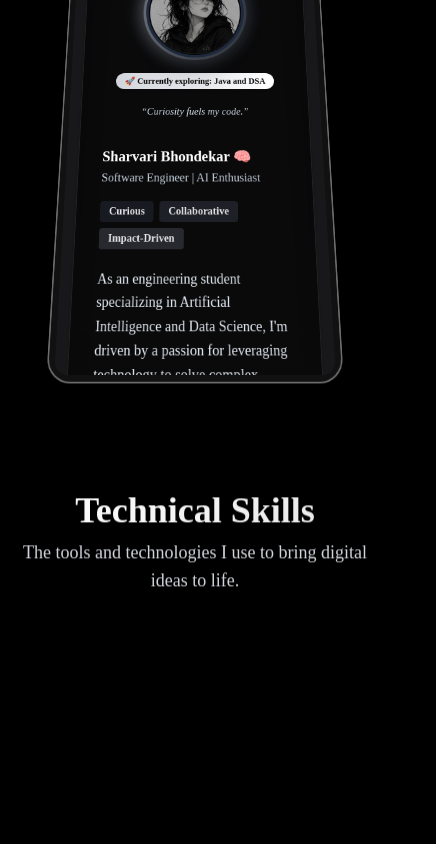
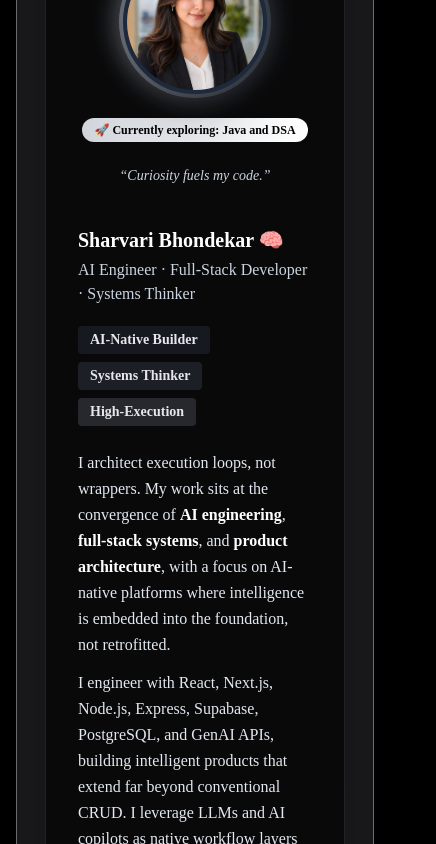
Before and after one commit to sharvarianand/Portfolio, a Next.js app: page / in a window 390 px wide. Shown: the part 1156-2000 px from the top of the page, 436 px wide, since content can reach past the window. Built offline with nearby package versions, Linux system fonts and the light colour scheme.

Commit message:
Update about section copy, add internship experiences, and refactor mobile scroll behavior

```diff
--- a/components/AboutSection.tsx
+++ b/components/AboutSection.tsx
@@ -2,7 +2,7 @@
 import React, { useState } from 'react';
 import { motion } from 'framer-motion';
 import Image from 'next/image';
-import { FaMapMarkerAlt, FaEnvelope, FaFileAlt } from 'react-icons/fa';
+import { FaMapMarkerAlt, FaEnvelope, FaFileAlt, FaBriefcase } from 'react-icons/fa';
 import ResumeModal from './ResumeModal';
 import { GlowingEffect } from './ui/glowing-effect';
 
@@ -43,7 +43,7 @@ const AboutSection = () => {
                 {/* Photo container */}
                 <div className="relative w-full h-full rounded-full overflow-hidden shadow-2xl border-4 border-white dark:border-slate-800 hover:scale-105 hover:rotate-2 transition-all duration-300 bg-white dark:bg-slate-800">
                   <Image
-                    src="/photo.jpg"
+                    src="/photo.jpeg"
                     alt="Sharvari Bhondekar"
                     width={400}
                     height={400}
@@ -62,39 +62,47 @@ const AboutSection = () => {
             <div className="flex-1 flex flex-col gap-3 justify-center text-left">
               <div className="flex flex-col items-start mb-2">
                 <span className="text-xl font-bold text-slate-900 dark:text-white text-left">Sharvari Bhondekar <span role="img" aria-label="brain">🧠</span></span>
-                <span className="text-base font-medium text-slate-700 dark:text-slate-300 mt-1">Software Engineer | AI Enthusiast</span>
+                <span className="text-base font-medium text-slate-700 dark:text-slate-300 mt-1">AI Engineer · Full-Stack Developer · Systems Thinker</span>
               </div>
               <div className="flex flex-wrap gap-2 mb-3">
-                <span className="bg-gray-700/10 text-gray-700 dark:bg-gray-700/30 dark:text-gray-200 px-3 py-1 rounded text-sm font-semibold">Curious</span>
-                <span className="bg-gray-600/10 text-gray-600 dark:bg-gray-600/30 dark:text-gray-200 px-3 py-1 rounded text-sm font-semibold">Collaborative</span>
-                <span className="bg-gray-500/10 text-gray-500 dark:bg-gray-500/30 dark:text-gray-200 px-3 py-1 rounded text-sm font-semibold">Impact-Driven</span>
+                <span className="bg-gray-700/10 text-gray-700 dark:bg-gray-700/30 dark:text-gray-200 px-3 py-1 rounded text-sm font-semibold">AI-Native Builder</span>
+                <span className="bg-gray-600/10 text-gray-600 dark:bg-gray-600/30 dark:text-gray-200 px-3 py-1 rounded text-sm font-semibold">Systems Thinker</span>
+                <span className="bg-gray-500/10 text-gray-500 dark:bg-gray-500/30 dark:text-gray-200 px-3 py-1 rounded text-sm font-semibold">High-Execution</span>
               </div>
-              <div className="text-lg text-slate-800 dark:text-slate-200 leading-relaxed space-y-3 font-medium">
+              <div className="text-base text-slate-800 dark:text-slate-200 leading-relaxed space-y-3">
                 <p>
-                  As an engineering student specializing in Artificial Intelligence and Data Science, I&apos;m driven by a passion for leveraging technology to solve complex problems.
+                  I architect execution loops, not wrappers. My work sits at the convergence of <span className="font-semibold text-slate-900 dark:text-white">AI engineering</span>, <span className="font-semibold text-slate-900 dark:text-white">full-stack systems</span>, and <span className="font-semibold text-slate-900 dark:text-white">product architecture</span>, with a focus on AI-native platforms where intelligence is embedded into the foundation, not retrofitted.
                 </p>
                 <p>
-                  I thrive on building impactful applications that solve real-world problems and staying up-to-date with the latest advancements in AI and tech. My goal is to contribute to cutting-edge solutions that shape a better future.
+                  I engineer with React, Next.js, Node.js, Express, Supabase, PostgreSQL, and GenAI APIs, building intelligent products that extend far beyond conventional CRUD. I leverage LLMs and AI copilots as native workflow layers to accelerate iteration velocity while preserving architectural clarity.
                 </p>
               </div>
               <div className="mt-4">
-                <h4 className="font-heading text-lg font-semibold text-light-text-primary dark:text-text-primary mb-2">Core Strengths</h4>
+                <h4 className="font-heading text-sm font-semibold text-light-text-primary dark:text-text-primary mb-2 uppercase tracking-widest">Open to</h4>
                 <div className="flex flex-wrap gap-2">
-                  <span className="bg-gray-700/10 text-gray-700 dark:bg-gray-700/30 dark:text-gray-200 px-3 py-1 rounded-full text-sm font-semibold">Communication</span>
-                  <span className="bg-gray-700/10 text-gray-700 dark:bg-gray-700/30 dark:text-gray-200 px-3 py-1 rounded-full text-sm font-semibold">Leadership</span>
-                  <span className="bg-gray-700/10 text-gray-700 dark:bg-gray-700/30 dark:text-gray-200 px-3 py-1 rounded-full text-sm font-semibold">Teamwork</span>
+                  <span className="bg-gray-700/10 text-gray-700 dark:bg-gray-700/30 dark:text-gray-200 px-3 py-1 rounded-full text-sm font-semibold">Remote Internships</span>
+                  <span className="bg-gray-700/10 text-gray-700 dark:bg-gray-700/30 dark:text-gray-200 px-3 py-1 rounded-full text-sm font-semibold">Full-Time Roles</span>
+                  <span className="bg-gray-700/10 text-gray-700 dark:bg-gray-700/30 dark:text-gray-200 px-3 py-1 rounded-full text-sm font-semibold">Async-First Teams</span>
                 </div>
               </div>
               <div className="flex flex-col sm:flex-row gap-4 mt-3 text-slate-700 dark:text-slate-300 text-base font-medium">
                 <div className="flex items-center gap-2 text-left text-sm md:text-base"><FaMapMarkerAlt className="text-light-text-primary dark:text-text-primary" /> Mumbai, India</div>
                 <div className="flex items-center gap-2 text-left text-sm md:text-base"><FaEnvelope className="text-light-text-primary dark:text-text-primary" /> sharvaribhondekar23@gmail.com</div>
               </div>
-              <button
-                onClick={() => setIsResumeModalOpen(true)}
-                className="mt-8 inline-flex items-center gap-2 px-8 py-4 rounded-full font-heading bg-gradient-to-r from-black via-gray-800 to-gray-900 dark:from-white dark:via-gray-200 dark:to-gray-100 text-white dark:text-black shadow-lg hover:shadow-primary/50 hover:scale-105 transition-all duration-300 font-semibold self-start text-lg"
-              >
-                <FaFileAlt /> View Resume
-              </button>
+              <div className="flex flex-wrap gap-3 mt-6">
+                <a
+                  href="mailto:sharvaribhondekar23@gmail.com"
+                  className="inline-flex items-center gap-2 px-6 py-3 rounded-full font-heading bg-gradient-to-r from-black via-gray-800 to-gray-900 dark:from-white dark:via-gray-200 dark:to-gray-100 text-white dark:text-black shadow-lg hover:scale-105 transition-all duration-300 font-semibold text-base"
+                >
+                  <FaBriefcase /> Hire Me
+                </a>
+                <button
+                  onClick={() => setIsResumeModalOpen(true)}
+                  className="inline-flex items-center gap-2 px-6 py-3 rounded-full font-heading border border-slate-400 dark:border-slate-600 text-slate-800 dark:text-slate-200 hover:bg-slate-100 dark:hover:bg-slate-800 transition-all duration-300 font-semibold text-base"
+                >
+                  <FaFileAlt /> View Resume
+                </button>
+              </div>
             </div>
           </div>
         </div>
--- a/components/ui/container-scroll-animation.tsx
+++ b/components/ui/container-scroll-animation.tsx
@@ -37,13 +37,29 @@ export const ContainerScroll = ({
     const scale = useTransform(scrollYProgress, [0, 1], scaleDimensions());
     const translate = useTransform(scrollYProgress, [0, 1], [0, -100]);
 
+    // On mobile: skip the scroll-driven 3D effects entirely and render inline.
+    // The fixed-height scroll container on small screens wastes viewport space
+    // and makes content effectively invisible above the fold.
+    if (isMobile) {
+        return (
+            <div className="flex flex-col items-center px-4 py-8" ref={containerRef}>
+                <div className="w-full max-w-5xl mx-auto text-center mb-6">
+                    {titleComponent}
+                </div>
+                <div className="w-full max-w-5xl mx-auto rounded-2xl bg-black/50 dark:bg-zinc-900 border border-[#6C6C6C] p-3">
+                    {children}
+                </div>
+            </div>
+        );
+    }
+
     return (
         <div
             className={cn(
                 "flex justify-center relative p-2 md:px-12",
                 expandToFitContent
                     ? "h-auto items-start md:pt-6 md:pb-10"
-                    : "h-[50rem] md:h-[65rem] items-center md:py-12",
+                    : "h-[65rem] items-center md:py-12",
             )}
             ref={containerRef}
             style={{ willChange: "transform" }}
@@ -51,7 +67,7 @@ export const ContainerScroll = ({
             <div
                 className={cn(
                     "w-full relative",
-                    expandToFitContent ? "py-4 md:py-10" : "py-8 md:py-28",
+                    expandToFitContent ? "py-10" : "py-28",
                 )}
                 style={{
                     perspective: "1000px",
--- a/data/achievements.ts
+++ b/data/achievements.ts
@@ -1,9 +1,15 @@
 export const achievements = [
+  {
+    title: "1st Place – Coherence'26, Sales & Outreach Systems Track (MLSC VCET)",
+    description: 'Built Rosey, an AI-powered B2B sales outreach platform with multi-channel automation across Gmail and WhatsApp, and a Human Handoff feature for human-completed conversations.',
+    year: '2026',
+    icon: '🏆',
+  },
   {
     title: '1st Place (Individual) - Build with AI Hackathon',
     description: 'Winner of the Edquest Build with AI Hackathon for InterVueX, an AI interview engine with adaptive evaluation and feedback.',
     year: '2026',
-    icon: '🏆',
+    icon: '🥇',
   },
   {
     title: '3rd Place - TechXpression X CSI Hackathon',
@@ -17,10 +23,4 @@ export const achievements = [
     year: '2026',
     icon: '⭐',
   },
-  {
-    title: 'Winner - VNPS 2025 & Oscillation 2025',
-    description: 'Presented SynthIDEAL Pro, a multimodal invisible watermarking system for text, image, and audio content.',
-    year: '2025',
-    icon: '🥇',
-  },
 ];
--- a/data/experience.ts
+++ b/data/experience.ts
@@ -1,4 +1,18 @@
 export const experience = [
+    {
+        title: 'Full Stack Development Intern',
+        institution: 'VisionRise Technosoft',
+        date: '2026',
+        description: 'Working on the development of an education-based platform, contributing to both frontend and backend systems. Building scalable features, optimizing performance, and integrating APIs to enhance user experience and platform functionality.',
+        type: 'internship',
+    },
+    {
+        title: 'AI Automation Intern',
+        institution: 'TheReds Information Technology Consultant',
+        date: '2026',
+        description: 'Worked on building LinkedIn automation systems for business outreach using n8n, AI agents, and workflow automation. Designed end-to-end pipelines for lead generation, personalized messaging, and multi-step automation, improving outreach efficiency and scalability.',
+        type: 'internship',
+    },
     {
         title: 'Amazon Future Engineer (AFE) Bootcamp Scholar',
         institution: 'Zuvy',
```
Also changed, not shown: public/photo.jpeg (added), public/photo.jpg (deleted).
